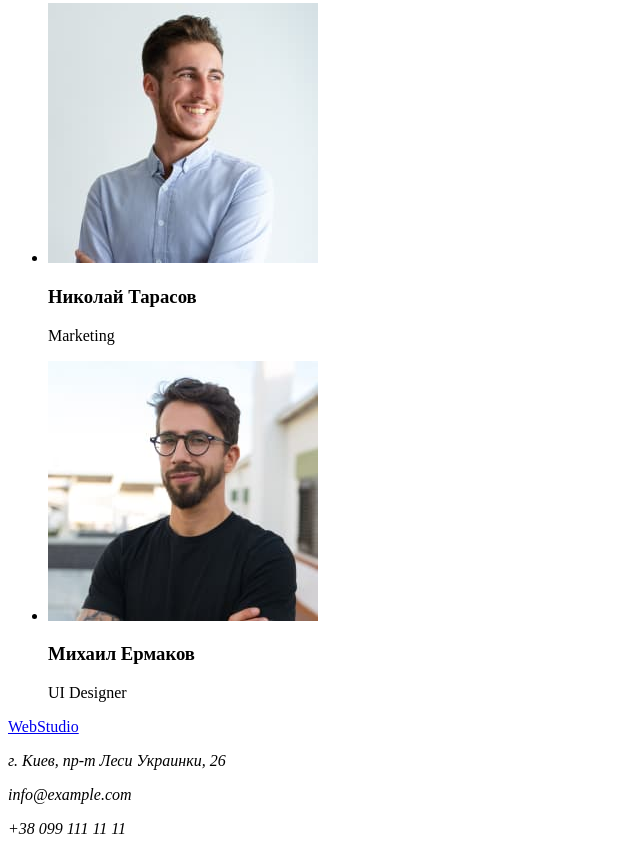
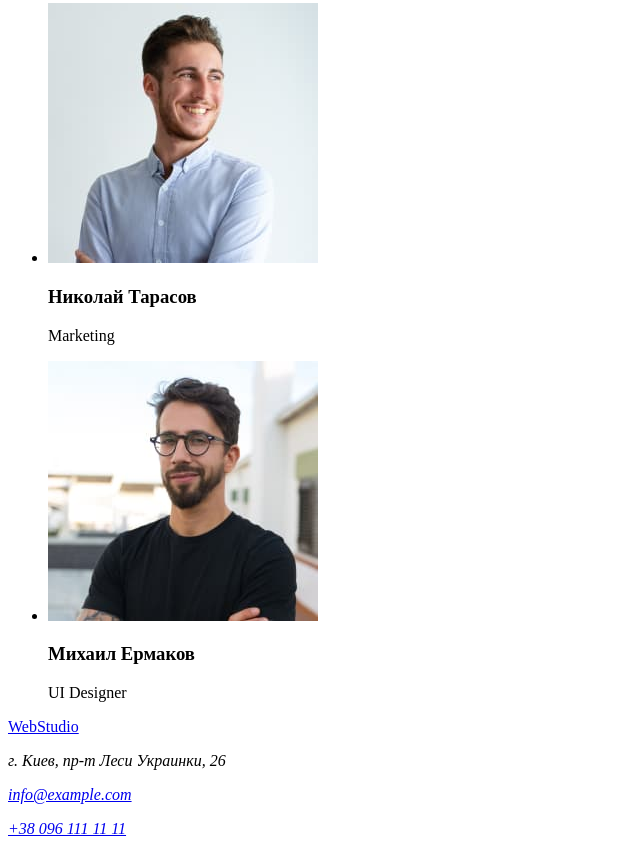
Before and after one commit to 45514118/goit-markup-hw-01, a plain HTML site: page index.html in a window 1280 px wide. Shown: the part 2285-3139 px from the top of the page, without its empty margins (0-640 px from the left). Drawn offline with Linux system fonts and the light colour scheme.

Commit message:
добавляет ссылки в футер

```diff
--- a/index.html
+++ b/index.html
@@ -138,8 +138,8 @@
       <a href="/">WebStudio</a>
       <address>
         <p>г. Киев, пр-т Леси Украинки, 26</p>
-        <p>info@example.com</p>
-        <p>+38 099 111 11 11</p>
+        <p><a href="mailto:info@example.com">info@example.com</a></p>
+        <p><a href="tel:+380961111111">+38 096 111 11 11</a></p>
       </address>
     </footer>
   </body>
```
